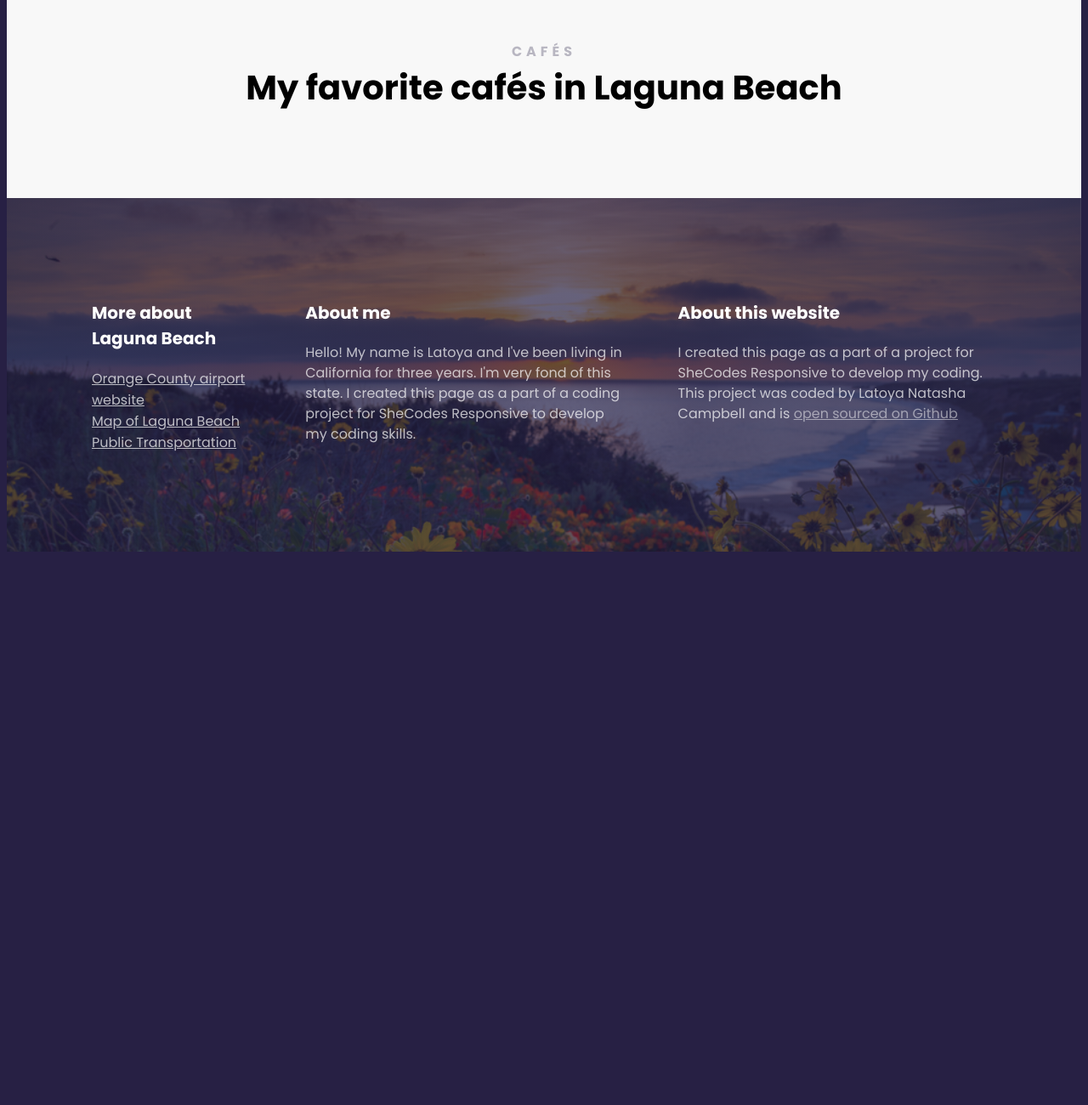
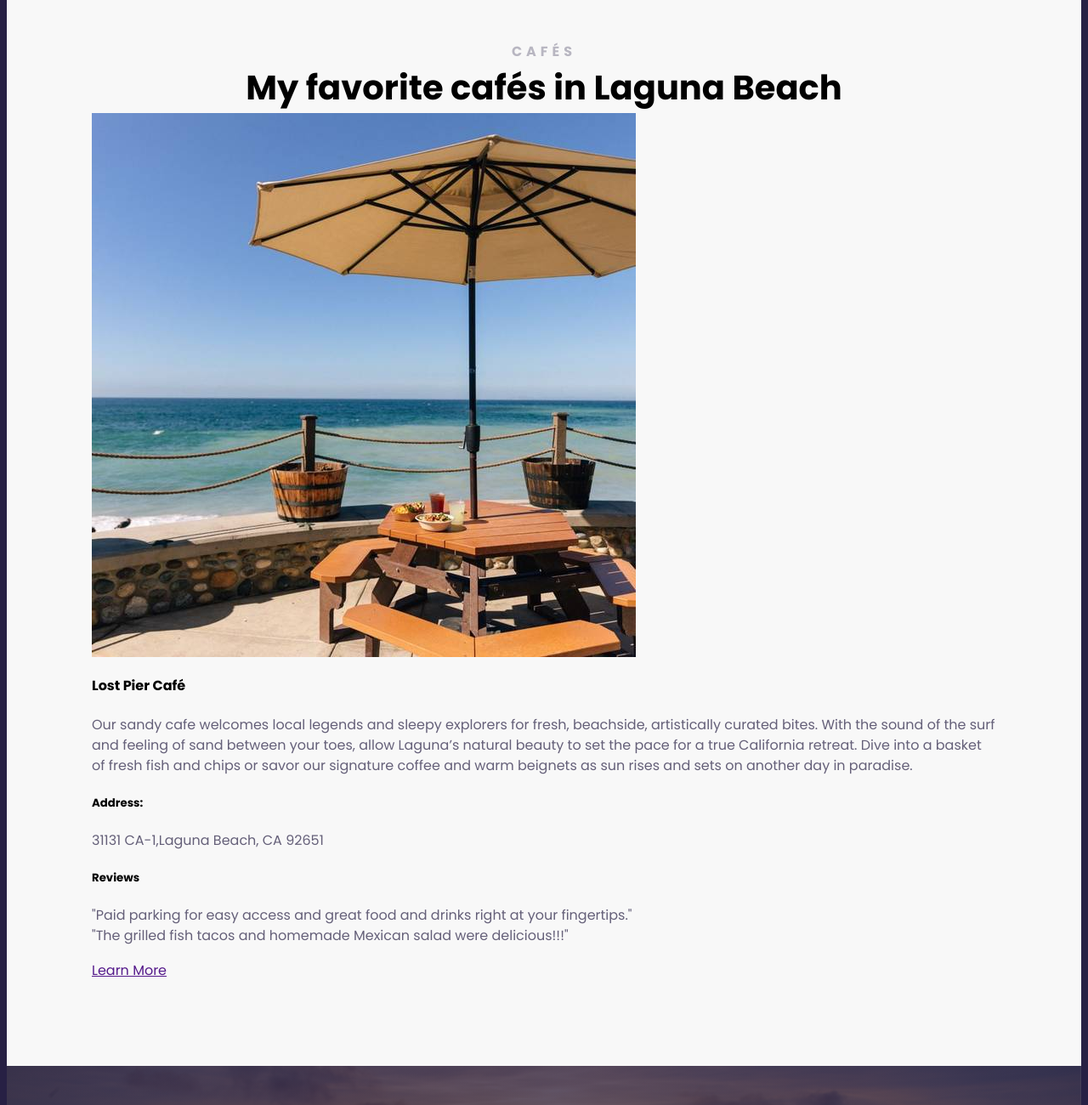
Before and after one commit to LatoyaNatashaC/Responsive-Add-On-Project, a plain HTML site: page index.html in a window 1280 px wide. Shown: the part 1460-2760 px from the top of the page at 85% size. Before the commit the page ends 2117 px from the top, so only its background shows below. Drawn offline with Linux system fonts and the light colour scheme.

Commit message:
content of first card layout

```diff
--- a/index.html
+++ b/index.html
@@ -49,6 +49,38 @@
         <section class="secondary">
           <h2 class="text-center">cafés</h2>
           <h3 class="text-center">My favorite cafés in Laguna Beach</h3>
+
+          <div class="grid grid-3-columns">
+            <div class="card">
+              <img
+                src="images/lostpiercafe.png"
+                alt="Lost Pier Cafés"
+                class="img-responsive"
+              />
+
+              <h4>Lost Pier Café</h4>
+              <p>
+                Our sandy cafe welcomes local legends and sleepy explorers for
+                fresh, beachside, artistically curated bites. With the sound of
+                the surf and feeling of sand between your toes, allow Laguna’s
+                natural beauty to set the pace for a true California retreat.
+                Dive into a basket of fresh fish and chips or savor our
+                signature coffee and warm beignets as sun rises and sets on
+                another day in paradise.
+              </p>
+              <h5>Address:</h5>
+              <p>31131 CA-1,Laguna Beach, CA 92651</p>
+              <h5>Reviews</h5>
+              <p>
+                "Paid parking for easy access and great food and drinks right at
+                your fingertips."
+                <br />
+                "The grilled fish tacos and homemade Mexican salad were
+                delicious!!!"
+              </p>
+              <a href="" class="btn">Learn More</a>
+            </div>
+          </div>
         </section>
       </main>
 
```
